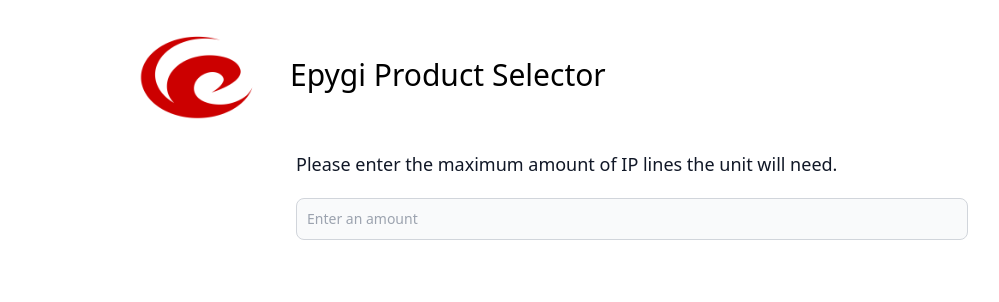
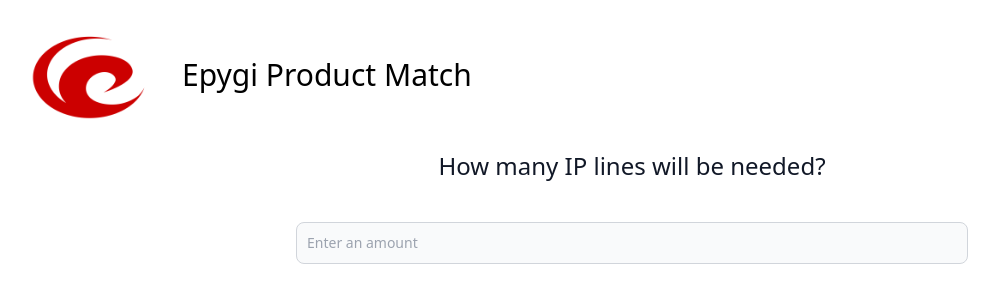
Before and after one commit to mariojcuello/epygi-recommender, a Next.js app: page / in a window 1280 px wide. Shown: the top 302 px of the page, without its empty margins (8-1007 px from the left). Built offline with nearby package versions, Linux system fonts and the light colour scheme.

Commit message:
updated ui

```diff
--- a/src/components/questions/IpLineQuestion.js
+++ b/src/components/questions/IpLineQuestion.js
@@ -1,4 +1,5 @@
 import { useState, useEffect } from "react";
+import QuestionText from "../ui/QuestionText";
 
 const IPLines = (props) => {
   const [inputError, setInputError] = useState(false);
@@ -25,9 +26,7 @@
 
   return (
    <div className="max-w-2xl mx-auto">
-      <label className="block text-lg text-gray-900 dark:text-white mb-5">
-        Please enter the maximum amount of IP lines the unit will need.
-      </label>
+      <QuestionText question={"How many IP lines will be needed?"}/>
       <input
         type="text"
         id="ipLines"
--- a/src/components/questions/IsFxoQuestion.js
+++ b/src/components/questions/IsFxoQuestion.js
@@ -14,7 +14,7 @@
   };
 
   return (
-    <div className="max-w-2xl mx-auto ">
+    <div className="max-w-2xl mx-auto">
       <QuestionText question={"Does the unit need FXO ports?"} />
       <div className="flex flex-row gap-20 place-content-center">
         <QuestionButton
--- a/src/components/ui/Header.js
+++ b/src/components/ui/Header.js
@@ -1,11 +1,11 @@
 const Header = () => {
   return (
-    <div className="flex flex-row max-w-5xl mx-auto items-center">
+    <div className="flex flex-row mx-auto items-center ">
       <img
         src="/epygi_wave.png"
-        className="max-w-[100px] md:max-w-[150px]"
+        className="max-w-[100px] md:max-w-[150px] ml-5"
       ></img>
-      <h1 className="text-3xl ml-5">Epygi Product Selector</h1>
+      <h1 className="text-3xl ml-5">Epygi Product Match</h1>
     </div>
   );
 };
--- a/src/components/ui/NavQuestions.js
+++ b/src/components/ui/NavQuestions.js
@@ -11,7 +11,7 @@
   };
 
   return (
-    <div className="grid grid-cols-2 max-w-2xl mx-auto place-content-center gap-10 mt-5">
+    <div className="grid grid-cols-2 max-w-2xl mx-auto place-content-center gap-10 mt-10">
       {props.currentQuestionIndex > 0 && (
         <button
           type="button"
--- a/src/components/ui/QuestionButton.js
+++ b/src/components/ui/QuestionButton.js
@@ -4,7 +4,7 @@
       type="button"
       onClick={onClick}
       className={`${
-        isSelected ? "outline outline-3 outline-gray-400 bg-red-600" : "bg-red-500"
+        isSelected ? "outline outline-3 outline-gray-200 bg-red-600" : "bg-red-500"
       } text-white rounded-lg py-3 px-6 mt-4 text-xl hover:bg-red-600`}
     >
       {buttonText}
--- a/src/components/ui/QuestionText.js
+++ b/src/components/ui/QuestionText.js
@@ -1,6 +1,6 @@
 const QuestionText = ({ question }) => {
   return (
-    <div className="block text-2xl text-gray-900 dark:text-white mb-5">
+    <div className="block text-2xl text-gray-900 dark:text-white mb-10 text-center">
       {question}
     </div>
   );
```
